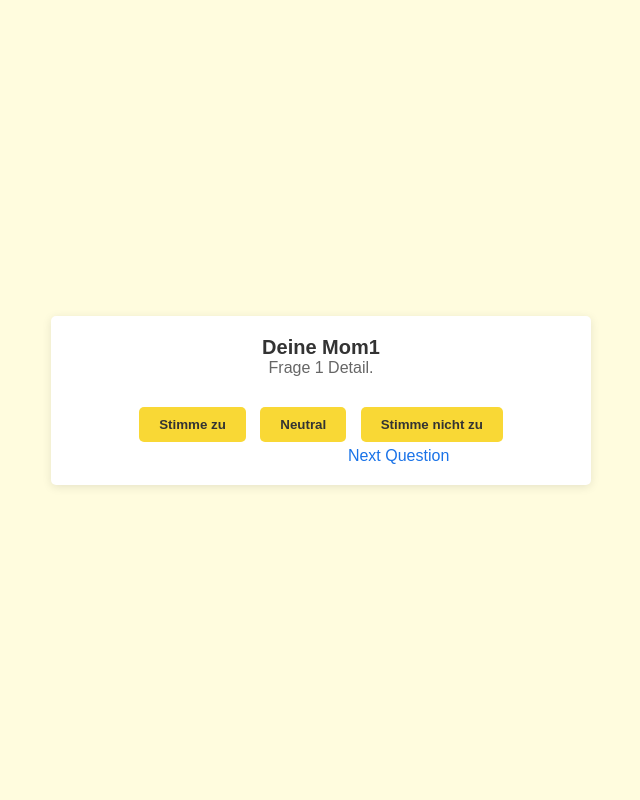
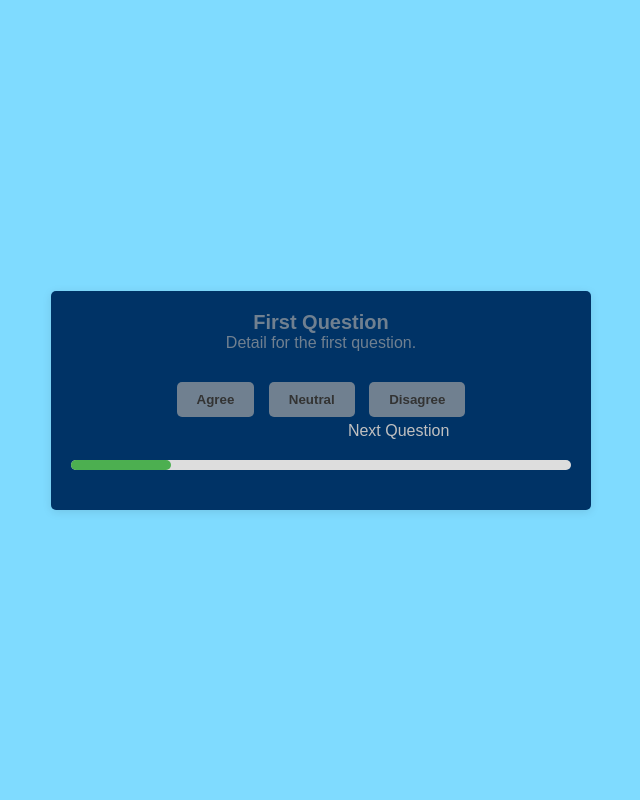
Before and after one commit to realnoel/START_HACK_ETH_Bratwurst, a Django app: page /questionnaire/ in a window 1280 px wide. Shown: the whole page, without its empty margins (319-959 px from the left). Run offline with Django 4.2, Linux system fonts and the light colour scheme.

Commit message:
Erste Website

```diff
--- a/example/templates/questionnaire.html
+++ b/example/templates/questionnaire.html
@@ -8,45 +8,51 @@
     <style>
         body {
             font-family: Arial, sans-serif;
-            background-color: #fffcde;
+            background-color: #7FDBFF;
             margin: 0;
             padding: 0;
             display: flex;
             justify-content: center;
             align-items: center;
             height: 100vh;
+            transition: background-color 0.3s;
         }
 
         .container {
-            background-color: #fff;
+            background-color: #003366;
             padding: 20px;
             border-radius: 5px;
             box-shadow: 0 2px 10px rgba(0, 0, 0, 0.1);
             text-align: center;
             width: 80%;
             max-width: 500px;
+            transition: transform 0.3s;
         }
 
         .question-header {
             margin-bottom: 15px;
         }
 
+        .question-text,
+        .question-detail {
+            color: #708090;
+            transition: opacity 0.5s ease;
+        }
+
         .question-text {
             font-size: 20px;
             font-weight: bold;
-            color: #333;
         }
 
         .question-detail {
             font-size: 16px;
-            color: #666;
             margin-bottom: 25px;
         }
 
         .answer-buttons button {
             padding: 10px 20px;
             margin: 5px;
-            background-color: #f9d835;
+            background-color: #708090;
             border: none;
             border-radius: 5px;
             cursor: pointer;
@@ -60,7 +66,7 @@
         }
 
         .navigation span {
-            color: #1a73e8;
+            color: #C0C0C0;
             cursor: pointer;
             display: inline-block;
             margin: 0 10px;
@@ -68,6 +74,24 @@
 
         .navigation span.hidden {
             visibility: hidden;
+        }
+        /* Progress bar container */
+
+        .progress-container {
+            width: 100%;
+            background: #ddd;
+            border-radius: 5px;
+            margin: 20px 0;
+        }
+        /* Progress bar */
+
+        .progress-bar {
+            height: 10px;
+            background: #4CAF50;
+            width: 0%;
+            border-radius: 5px;
+            /* added border-radius to progress bar */
+            transition: width 0.5s ease-in-out;
         }
     </style>
 </head>
@@ -79,56 +103,67 @@
             <div class="question-detail" id="questionDetail">Question details go here.</div>
         </div>
         <div class="answer-buttons">
-            <button onclick="handleAnswer('agree')">Stimme zu</button>
+            <button onclick="handleAnswer('agree')">Agree</button>
             <button onclick="handleAnswer('neutral')">Neutral</button>
-            <button onclick="handleAnswer('disagree')">Stimme nicht zu</button>
+            <button onclick="handleAnswer('disagree')">Disagree</button>
         </div>
         <div class="navigation">
             <span id="previous" onclick="navigate('prev')" class="hidden">Previous Question</span>
             <span id="next" onclick="navigate('next')">Next Question</span>
         </div>
+        <div class="progress-container">
+            <div class="progress-bar" id="progressBar"></div>
+        </div>
     </div>
-
     <script>
         const questions = [{
             id: 1,
-            text: 'Deine Mom1',
-            detail: 'Frage 1 Detail.'
+            text: 'First Question',
+            detail: 'Detail for the first question.'
         }, {
             id: 2,
-            text: 'Deine Mom2',
-            detail: 'Frage 2 Detail.'
+            text: 'Second Question',
+            detail: 'Detail for the second question.'
         }, {
             id: 3,
-            text: 'Deine Mom3',
-            detail: 'Frage 3 Detail.'
+            text: 'Third Question',
+            detail: 'Detail for the third question.'
         }, {
             id: 4,
-            text: 'Deine Mom4',
-            detail: 'Frage 4 Detail.'
+            text: 'Fourth Question',
+            detail: 'Detail for the fourth question.'
         }, {
             id: 5,
-            text: 'Deine Mom5',
-            detail: 'Frage 5 Detail.'
+            text: 'Fifth Question',
+            detail: 'Detail for the fifth question.'
         }, ];
         let currentQuestionIndex = 0;
 
         function updateQuestion() {
             const questionText = document.getElementById('questionText');
             const questionDetail = document.getElementById('questionDetail');
-            const previousButton = document.getElementById('previous');
-            const nextButton = document.getElementById('next');
+            const progressBar = document.getElementById('progressBar');
 
+            // Update the question text and detail
             questionText.textContent = questions[currentQuestionIndex].text;
             questionDetail.textContent = questions[currentQuestionIndex].detail;
 
-            previousButton.classList.toggle('hidden', currentQuestionIndex === 0);
-            nextButton.classList.toggle('hidden', currentQuestionIndex === questions.length - 1);
+            // Update the progress bar
+            const progress = ((currentQuestionIndex + 1) / questions.length) * 100;
+            progressBar.style.width = `${progress}%`;
+
+            // Update the visibility of navigation buttons
+            document.getElementById('previous').classList.toggle('hidden', currentQuestionIndex === 0);
+            document.getElementById('next').classList.toggle('hidden', currentQuestionIndex === questions.length - 1);
         }
 
         function handleAnswer(answer) {
             console.log(`Answered: ${answer}`);
-            navigate('next');
+            if (currentQuestionIndex < questions.length - 1) {
+                currentQuestionIndex++;
+                // Adding a fade effect
+                fadeEffect();
+            }
         }
 
         function navigate(direction) {
@@ -137,12 +172,25 @@
             } else if (direction === 'prev' && currentQuestionIndex > 0) {
                 currentQuestionIndex--;
             }
-            updateQuestion();
+            // Adding a fade effect
+            fadeEffect();
+        }
+
+        function fadeEffect() {
+            const container = document.querySelector('.container');
+            container.style.opacity = 1;
+            setTimeout(() => {
+                updateQuestion();
+                container.style.opacity = 1;
+            }, 100); // Adjust timing to match CSS transition
         }
 
         // Initialize with the first question
-        updateQuestion();
+        window.onload = () => {
+            updateQuestion();
+        };
     </script>
+
 </body>
 
 </html>
```
